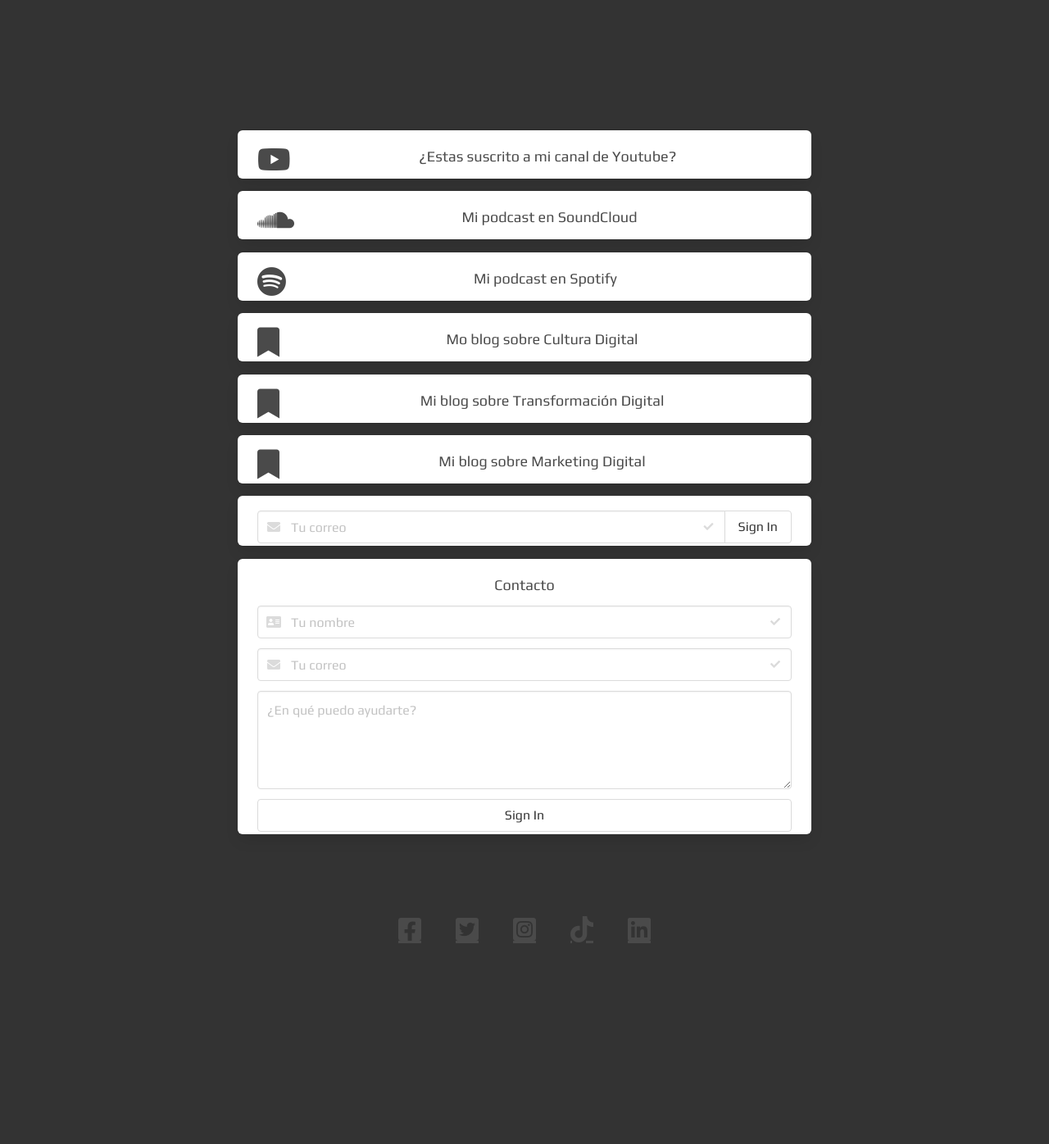
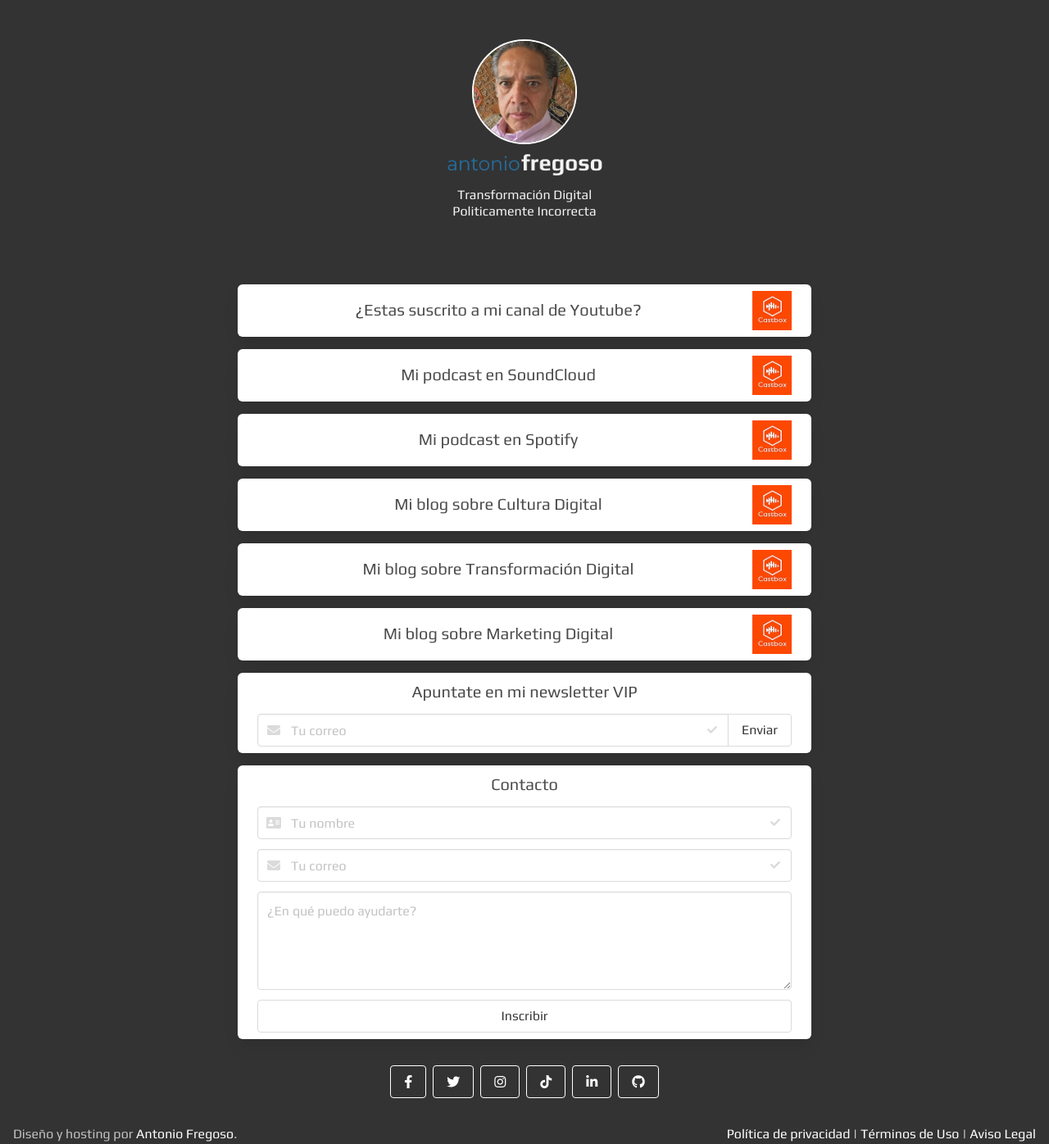
Before and after one commit to antoniofregoso/me, a Flask app: page / in a window 1280 px wide. Shown: the whole page at 82% size. Before the commit the page ends 1151 px from the top, so only its background shows below. Run offline with Flask 2, Linux system fonts and the light colour scheme; some libraries are stand-ins or nearby versions.

Commit message:
[ADD] templates and css

```diff
--- a/app/forms.py
+++ b/app/forms.py
@@ -7,8 +7,8 @@ class LeadForm(FlaskForm):
     email = StringField('Email', validators=[DataRequired(), Email()])
     message = TextAreaField('About me', validators=[Length(min=0, max=140)])
     fld1 = HiddenField("Field 1")
-    submit = SubmitField('Sign In')
+    submit = SubmitField('Inscribir')
 
 class NewsletterForm(FlaskForm):
     email = StringField('Email', validators=[DataRequired(), Email()])
-    submit = SubmitField('Sign In')
+    submit = SubmitField('Enviar')
--- /dev/null
+++ b/app/odoo.py
@@ -0,0 +1 @@
+import xmlrpc.client
--- a/app/static/sass/me.scss
+++ b/app/static/sass/me.scss
@@ -19,16 +19,40 @@ article {
 }
 
 .touchpoint {
-    text-align: center;
     max-width: 700px;
     margin: auto;
-    font-size: 18px;
     color: $af-color;
+    &:hover {
+        color:#fff;
+        background-color: $af-color;
+        border: 2px solid white;
+    }
+}
+.is-avatar {
+    border: 2px solid white;
 }
 
+.logo {
+    width:200px;
+}
 
+footer {
+    p {
+        color:rgba(255,255,255,0.7);
+    }
+    a {
+        color:#fff;
+    &:hover {
+        color:rgba(255,255,255,0.7);
+    }
+}
+}
 
+$section-padding: 1.0rem 1.5rem;
 $box-padding: 0.2rem 1.5rem 0.2rem 1.5rem;
+$footer-padding: 1.0rem 1.0rem;
+$footer-background-color: $af-color;
+$footer-color: #fff;
 
 @import "../node_modules/bulma/sass/utilities/_all.sass";
 @import "../node_modules/bulma/sass/base/_all.sass";
--- a/app/templates/base.html
+++ b/app/templates/base.html
@@ -4,41 +4,68 @@
     <meta charset="UTF-8">
     <meta name="viewport" content="width=device-width, initial-scale=1.0">
     <title>Document</title>
+    <link rel="shortcut icon" href="{{ url_for('static', filename='favicon.ico') }}">
     <link rel="stylesheet" href="{{ url_for('static', filename='css/me.css') }}">
     <link rel="stylesheet" href="{{ url_for('static', filename='node_modules/animate.css/animate.min.css') }}">
+{% include "snippets/metatags.html" %}
 </head>
 <body>
-    <header  class="section">
+    <header  class="hero">
+      <div class="hero-body has-text-centered ">
         <div class="container">
-
+              <figure class="image is-128x128 is-inline-block">
+                <img class="is-rounded is-avatar" src="{{ url_for('static', filename='img/face.jpg') }}">
+              </figure>
+              <h1 class="title">
+                <img class="logo" src="{{ url_for('static', filename='img/antoniofregoso.png') }}">
+              </h1>
+              <h2 class="subtitle has-text-light is-size-6">
+                Transformación Digital</br>Politicamente Incorrecta
+              </h2>
         </div>
+      </div>
     </header>
     <section  class="section hub">
-        <div class="container">
+        <div class="container has-text-centered is-size-5 is-size-6-touch">
             {% block content %}{% endblock %}
         </div>
     </section>
-    <footer  class="section">
+    <section  class="section ">
         <div class="container">
             <div class="buttons is-centered">
-                <a class="button is-text">
-                    <i class="fab fa-facebook-square fa-2x"></i>
+                <a class="button is-outlined is-white">
+                  <i class="fab fa-facebook-f"></i>
                   </a>
-                  <a class="button is-text">
-                    <i class="fab fa-twitter-square fa-2x"></i>
+                  <a class="button is-outlined is-white" href="https://twitter.com/antoniofregoso">
+                    <i class="fab fa-twitter"></i>
                   </a>
-                  <a class="button is-text">
-                    <i class="fab fa-instagram-square fa-2x"></i>
+                  <a class="button is-outlined is-white" href="https://www.instagram.com/antoniofregoso/">
+                    <i class="fab fa-instagram"></i>
                   </a>
-                  <a class="button is-text">
-                    <i class="fab fa-tiktok fa-2x"></i>
+                  <a class="button is-outlined is-white" href="https://www.tiktok.com/@antoniofregoso.mx">
+                    <i class="fab fa-tiktok"></i>
                   </a>
-                  <a class="button is-text">
-                    <i class="fab fa-linkedin fa-2x"></i>
+                  <a class="button is-outlined is-white" href="https://www.linkedin.com/in/antoniofregoso/">
+                    <i class="fab fa-linkedin-in"></i>
+                  </a>
+                  <a class="button is-outlined is-white" href="https://github.com/antoniofregoso">
+                    <i class="fab fa-github"></i>
                   </a>
             </div>
         </div>
-    </footer>
-    <script src="static/js/me.js"></script>
+      </section>
+      <footer class="footer">
+        <div class="content">
+          <div class="has-text-left is-pulled-left">
+            <p>Diseño y hosting por <a href="https://antoniofregoso.com/">Antonio Fregoso</a>.</p>
+          </div>
+          <div class="has-text-right is-pulled-right">
+            <a href="https://antoniofregoso.com/legal/privacy-policy">Política de privacidad</a> |
+            <a href="https://antoniofregoso.com/legal/terms-of-use">Términos de Uso</a> |
+            <a href="https://antoniofregoso.com/legal/advice">Aviso Legal</a>
+          </div>
+        </div>
+      </footer>
+    <script src="{{ url_for('static', filename='js/me.js') }}"></script>
 </body>
 </html>
--- a/app/templates/index.html
+++ b/app/templates/index.html
@@ -3,101 +3,102 @@
 {% block content %}
 
     <article data-animation="lightSpeedInRight" >
-        <div class="box touchpoint">
-            <article class="media">
-                <div class="media-left">
-                    <i class="fab fa-youtube fa-2x"></i>
-                </div>
+        <div class="box touchpoint py-2 ">
+            <div class="media">
                 <div class="media-content">
-                    <div class="content">
+                    <div class="content pt-2">
                         ¿Estas suscrito a mi canal de Youtube?
                     </div>
                 </div>
-            </article>
+                <div class="media-right">
+                    <img src="{{ url_for('static', filename='img/youtube.png') }}" class="image is-48x48">
+                </div>
+            </div>
         </div>
     </article>
 
-    <article  data-animation="lightSpeedInRight" >
-        <div class="box touchpoint">
-            <article class="media">
-                <div class="media-left">
-                    <i class="fab fa-soundcloud fa-2x"></i>
-                </div>
+    <article  data-animation="lightSpeedInLeft" >
+        <div class="box touchpoint py-2">
+            <div class="media">
                 <div class="media-content">
-                    <div class="content">
+                    <div class="content pt-2">
                         Mi podcast en SoundCloud
                     </div>
                 </div>
-            </article>
+                <div class="media-right">
+                    <img src="{{ url_for('static', filename='img/youtube.png') }}" class="image is-48x48">
+                </div>
+            </div>
         </div>
     </article>
     <article data-animation="lightSpeedInRight" >
-        <div class="box touchpoint">
-            <article class="media">
-                <div class="media-left">
-                    <i class="fab fa-spotify fa-2x"></i>
-                </div>
+        <div class="box touchpoint py-2">
+            <div class="media">
                 <div class="media-content">
-                    <div class="content">
+                    <div class="content pt-2">
                         Mi podcast en Spotify
                     </div>
                 </div>
-            </article>
+                <div class="media-right">
+                    <img src="{{ url_for('static', filename='img/youtube.png') }}" class="image is-48x48">
+                </div>
+            </div>
         </div>
     </article>
 
 
 
-    <article data-animation="lightSpeedInRight" >
-        <div class="box touchpoint">
-            <article class="media">
-                <div class="media-left">
-                    <i class="fas fa-bookmark fa-2x"></i>
-                </div>
-                <div class="media-content">
-                    <div class="content">
-                        Mo blog sobre Cultura Digital
+    <article data-animation="lightSpeedInLeft" >
+            <a class="box touchpoint py-2" href="https://antoniofregoso.com/blog/cultura-digital-1">
+                <div class="media">
+                    <div class="media-content">
+                        <div class="content pt-2">
+                            Mi blog sobre Cultura Digital
+                        </div>
+                    </div>
+                    <div class="media-right">
+                        <img src="{{ url_for('static', filename='img/youtube.png') }}" class="image is-48x48">
                     </div>
                 </div>
-            </article>
+            </a>
+    </article>
+
+    <article data-animation="lightSpeedInRight" >
+        <div class="box touchpoint py-2">
+            <div class="media">
+                <div class="media-content">
+                    <div class="content pt-2">
+                        Mi blog sobre Transformación Digital
+                    </div>
+                </div>
+                <div class="media-right">
+                    <img src="{{ url_for('static', filename='img/youtube.png') }}" class="image is-48x48">
+                </div>
+            </div>
         </div>
     </article>
 
-    <article data-animation="lightSpeedInRight" >
-        <div class="box touchpoint">
-            <article class="media">
-                <div class="media-left">
-                    <i class="fas fa-bookmark fa-2x"></i>
-                </div>
+    <article data-animation="lightSpeedInLeft" >
+        <div class="box touchpoint py-2">
+            <div class="media">
                 <div class="media-content">
-                    <div class="content">
-                        Mi blog sobre Transformación Digital
-                    </div>
-                </div>
-            </article>
-        </div>
-    </article>
-
-    <article data-animation="lightSpeedInRight" >
-        <div class="box touchpoint">
-            <article class="media">
-                <div class="media-left">
-                    <i class="fas fa-bookmark fa-2x"></i>
-                </div>
-                <div class="media-content">
-                    <div class="content">
+                    <div class="content pt-2">
                         Mi blog sobre Marketing Digital
                     </div>
                 </div>
-            </article>
+                <div class="media-right">
+                    <img src="{{ url_for('static', filename='img/youtube.png') }}" class="image is-48x48">
+                </div>
+            </div>
         </div>
     </article>
     <article data-animation="lightSpeedInRight" >
-        <div class="box touchpoint">
-            <article class="media">
+        <div class="box touchpoint py-2">
+            <div class="media">
                 <div class="media-content">
                     <div class="content">
-
+                        Apuntate en mi newsletter VIP
+                    </div>
                     {% if form2 %}
                     <form action="" method="post">
                         {{ form2.hidden_tag() }}
@@ -120,15 +121,14 @@
                         </div>
                     </form>
                     {% endif %}
-                    </div>
                 </div>
-            </article>
+            </div>
         </div>
     </article>
 
-    <article data-animation="lightSpeedInRight" >
-        <div class="box touchpoint">
-            <article class="media">
+    <article data-animation="lightSpeedInLeft" >
+        <div class="box touchpoint py-2">
+            <div class="media">
                 <div class="media-content">
                     <div class="content">
                         Contacto
@@ -182,7 +182,7 @@
                         {% endif %}
 
                 </div>
-            </article>
+            </div>
         </div>
     </article>
 {% endblock %}
--- /dev/null
+++ b/app/templates/snippets/addthis.html
@@ -0,0 +1,4 @@
+{% if addthis %}
+<!-- Go to www.addthis.com/dashboard to customize your tools -->
+<script type="text/javascript" src="//s7.addthis.com/js/300/addthis_widget.js#pubid=ra-XXXXXXXXXX"></script>
+{% endif %}
--- /dev/null
+++ b/app/templates/snippets/metatags.html
@@ -0,0 +1,11 @@
+    <meta name="robots" content="index"/>
+    <meta name="author" content="Antonio Fregoso" />
+    <meta name="copyright" content="Antonio Fregoso" />
+    <meta property="og:title" content="{{title}}">
+    <meta property="og:description" content="Offering tour packages for individuals or groups.">
+    <meta property="og:image" content="https://www.conco.com.mx/static/img/conco.jpg">
+    <meta property="og:url" content="https://www.conco.com.mx">
+    <meta name="twitter:card" content="summary_large_image">
+    <meta property="og:site_name" content="Mis Enlaces">
+    <meta name="twitter:image:alt" content="Antonio Fregoso">
+    <meta name="twitter:site" content="@antoniofregoso">
```
Also changed, not shown: app/templates/snippets/google.html (added, +11 -0 lines), app/templates/snippets/pixel.html (added, +19 -0 lines), me.ini (+10 -0 lines), app/static/css/me.css, app/static/favicon.ico (added), app/static/img/antoniofregoso.png (added), app/static/img/face.jpg (added), app/static/img/youtube.png (added).
